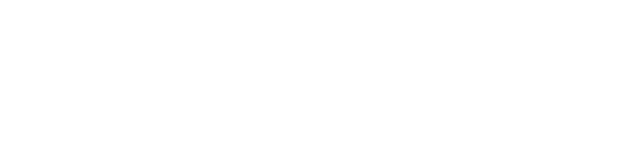
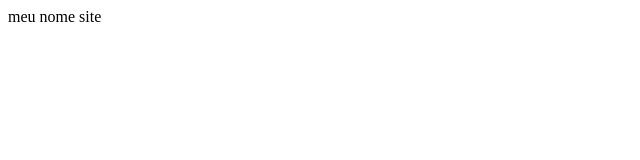
Before and after one commit to MaylonDouglaSilva/Maylonsilvapw1, a plain HTML site: page index.html in a window 1280 px wide. Shown: the whole page, without its empty margins (0-640 px from the left). Drawn offline with Linux system fonts and the light colour scheme.

Commit message:
Update index.html

```diff
--- a/index.html
+++ b/index.html
@@ -6,6 +6,7 @@
 </head>
 <body>
 	<header>
+meu nome site
 
 	</header>
 
```
